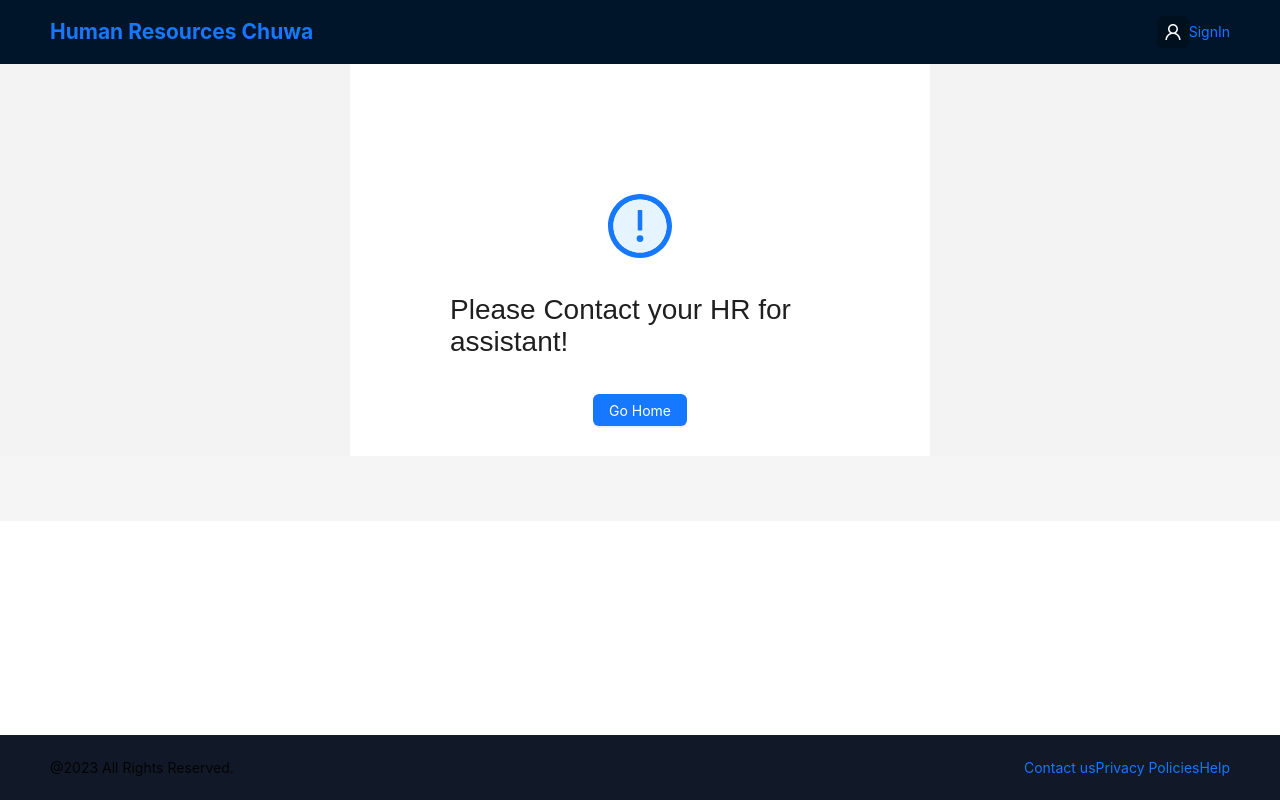
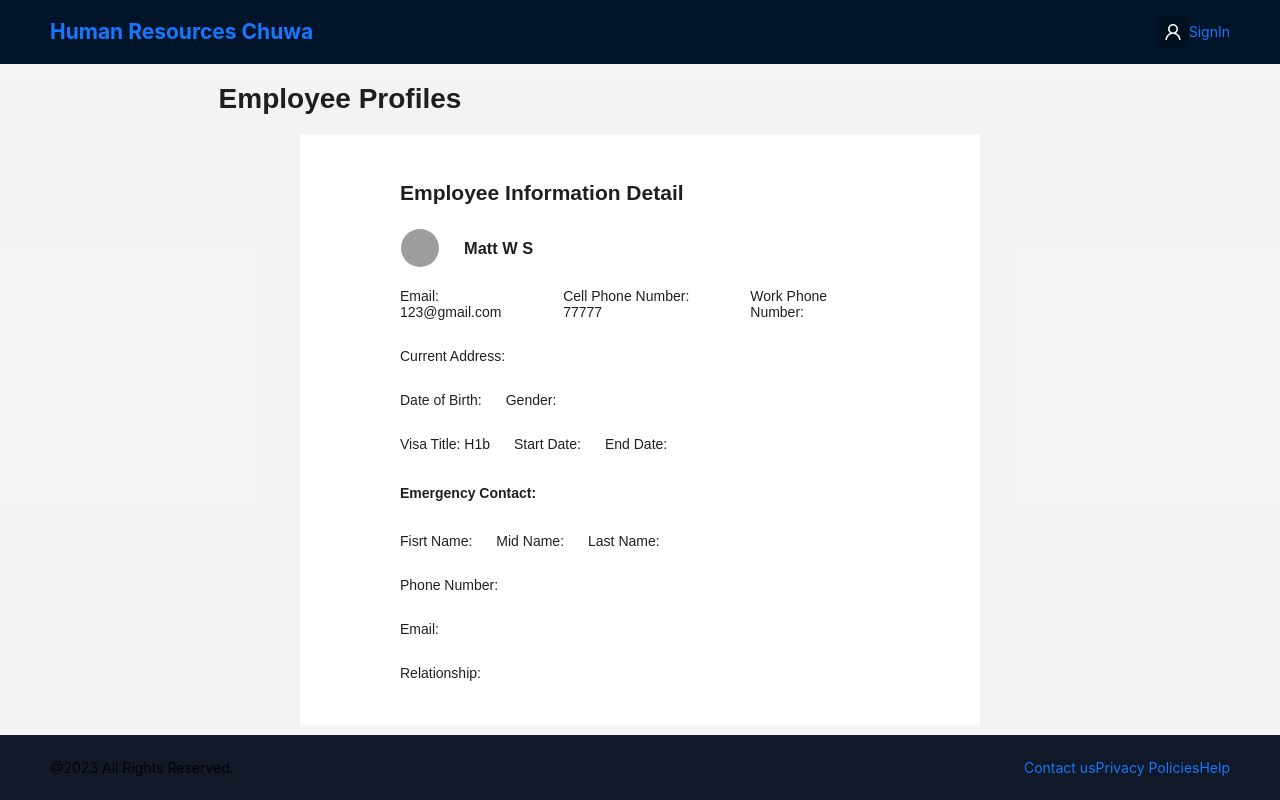
Before and after one commit to xz3426/employee-management-system, a React (Create React App) app: page /employee/profileDetail in a window 1280 px wide. Built offline with nearby package versions, Linux system fonts and the light colour scheme; grey boxes are pictures that could not be loaded.

Commit message:
Employee List

```diff
--- a/src/App.js
+++ b/src/App.js
@@ -17,6 +17,8 @@ import OnboardingForm from "./Components/OnboardingForm";
 import Employee from "./pages/Employee";
 import VisaStatus from "./pages/Employee/VisaStatus";
 import PersonalInfo from "./pages/Employee/PersonalInfo";
+import AllEmployeeProfiles from "./pages/HR/AllEmployeeProfiles";
+import EntireProfile from "./pages/HR/EntireProfile";
 
 const { Header, Footer, Content } = Layout;
 
@@ -41,6 +43,11 @@ function App() {
             <Route path="employee/visaStatus" element={<VisaStatus />} />
             <Route path="employee/personalInfo" element={<PersonalInfo />} />
             <Route path="onboarding" element={<OnboardingForm />} />
+            <Route path="allEmployeeProfiles" element={<AllEmployeeProfiles />} />
+
+            <Route path="employee/profileDetail" element={<EntireProfile />} />
+
+
 
             <Route path="*" element={<Error />} />
           </Routes>
--- a/src/app/userSlice.js
+++ b/src/app/userSlice.js
@@ -1,5 +1,5 @@
 import { createSlice, createAsyncThunk } from "@reduxjs/toolkit";
-import { signIn, signUp } from "services/auth";
+import { signIn, signUp, fetchAllUsers, searchUsers } from "services/auth";
 import { addError, removeError } from "./errorSlice";
 
 export const initialState = {
@@ -38,6 +38,25 @@ export const signUpUser = createAsyncThunk(
     }
   }
 );
+
+export const searchEmployeesAction = createAsyncThunk(
+  "currentUser/searchEmployeesAction",
+  async (key, thunkAPI) => {
+    try {
+      if (key === "") {
+        return await fetchAllUsers();
+      }
+      const users = await searchUsers(key);
+      thunkAPI.dispatch(removeError());
+      return users;
+    } catch (error) {
+      const { message } = error;
+      thunkAPI.dispatch(addError(message));
+      return thunkAPI.rejectWithValue(message);
+    }
+  }
+);
+
 
 const currentUserSlice = createSlice({
   name: "currentUser",
--- /dev/null
+++ b/src/pages/HR/AllEmployeeProfiles/index.js
@@ -0,0 +1,125 @@
+import React, { useEffect, useState } from "react";
+import { useDispatch, useSelector } from "react-redux";
+import useAuth from "hooks/useAuth";
+import { Layout, Input, Avatar, List } from "antd";
+import { useNavigate, useParams } from "react-router-dom";
+import { getUserDetailById, fetchAllUsers } from "services/auth";
+import { searchEmployeesAction } from "app/userSlice";
+
+const { Content } = Layout;
+const { Search } = Input;
+
+const title = {
+  textAlign: "center",
+  fontFamily: "Arial, sans-serif",
+  marginLeft: "-500px",
+};
+
+const container = {
+  backgroundColor: "white",
+  display: "flex",
+  flexDirection: "column",
+  marginLeft: "350px",
+  marginRight: "350px",
+  padding: "30px 100px",
+  fontFamily: "Arial, sans-serif",
+};
+
+const test = [
+  {
+    firstName: "Daniel",
+    midName: "",
+    lastName: "Y",
+    workTitle:"OPT",
+    profileImageUrl:
+      "https://resizing.flixster.com/vBWiDcDQTn4xMwg6Llmlcvzbwwk=/218x280/v2/https://resizing.flixster.com/-XZAfHZM39UwaGJIFWKAE8fS0ak=/v3/t/assets/528854_v9_bb.jpg",
+    cellPhone: "123456",
+    email: "123@gmail.com",
+  },
+  {
+    firstName: "Matt",
+    midName: "Will",
+    lastName: "S",
+    workTitle:"H1b",
+    profileImageUrl:
+      "https://resizing.flixster.com/vBWiDcDQTn4xMwg6Llmlcvzbwwk=/218x280/v2/https://resizing.flixster.com/-XZAfHZM39UwaGJIFWKAE8fS0ak=/v3/t/assets/528854_v9_bb.jpg",
+    cellPhone: "77777",
+    email: "123@gmail.com",
+  },
+  {
+    firstName: "Nate",
+    midName: "Tom",
+    lastName: "X",
+    workTitle:"F1",
+    profileImageUrl:
+      "https://resizing.flixster.com/vBWiDcDQTn4xMwg6Llmlcvzbwwk=/218x280/v2/https://resizing.flixster.com/-XZAfHZM39UwaGJIFWKAE8fS0ak=/v3/t/assets/528854_v9_bb.jpg",
+    cellPhone: "17171",
+    email: "123@gmail.com",
+  },
+];
+
+const AllEmployeeProfiles = () => {
+  const { id } = useParams();
+
+  const [isLoading, setIsLoading] = useState(false);
+  const [users, setUsers] = useState(test);
+  const [selectedUserId, setSelectedUserId] = useState(null);
+  const navigate = useNavigate();
+  const dispatch = useDispatch();
+
+  useEffect(() => {
+    async function fetchData() {
+      const response = await fetchAllUsers();
+      setUsers(response);
+      setIsLoading(false);
+    }
+    // fetchData();
+  }, []);
+
+
+  return (
+    <Content>
+      <div style={{ backgroundColor: "#f5f3f38f" }}>
+        <h1 style={title}>Employee Profiles</h1>
+        <div style={container}>
+          <h3>Employee Information List</h3>
+          <p>Search an employee: </p>
+          <Search
+            placeholder="Search"
+            allowClear
+            enterButton="Search"
+            size="small"
+            style={{ width: "50%" }}
+            onSearch={(value) => {
+              dispatch(searchEmployeesAction(value));
+            }}
+          />
+          {!isLoading && (
+            <List
+              itemLayout="horizontal"
+              dataSource={users}
+              renderItem={(item) => (
+                <List.Item onClick={() => navigate(`employee/profileDetail/${item._id}`)}>
+                  <List.Item.Meta
+                    avatar={<Avatar src={item.profileImageUrl} />}
+                    title={ item.firstName + " " + item.midName + " " + item.lastName }
+                    description={
+                      <>
+                        <p>Work Authorization Title: {item.workTitle} </p>
+                        <p>Phone: {item.cellPhone} </p>
+                        <p>Email: {item.email} </p>
+                      </>
+
+                    }
+                  />
+                </List.Item>
+              )}
+            />
+          )}
+        </div>
+      </div>
+    </Content>
+  );
+};
+
+export default AllEmployeeProfiles;
--- /dev/null
+++ b/src/pages/HR/EntireProfile/index.js
@@ -0,0 +1,99 @@
+import React, { useEffect, useState } from "react";
+import { useDispatch, useSelector } from "react-redux";
+import useAuth from "hooks/useAuth";
+import { Button, Select, Form, Layout, Input, Avatar, List, Space } from "antd";
+import { useNavigate, useParams } from "react-router-dom";
+import { getUserDetailById, fetchAllUsers } from "services/auth";
+import { searchEmployeesAction } from "app/userSlice";
+
+const { Content } = Layout;
+const { Search } = Input;
+
+const title = {
+  textAlign: "center",
+  fontFamily: "Arial, sans-serif",
+  marginLeft: "-600px",
+};
+
+const container = {
+  backgroundColor: "white",
+  display: "flex",
+  flexDirection: "column",
+  marginLeft: "300px",
+  marginRight: "300px",
+  padding: "30px 100px",
+  fontFamily: "Arial, sans-serif",
+};
+
+const test = {
+  firstName: "Matt",
+  midName: "W",
+  lastName: "S",
+  workTitle: "H1b",
+  profileImageUrl:
+    "https://resizing.flixster.com/vBWiDcDQTn4xMwg6Llmlcvzbwwk=/218x280/v2/https://resizing.flixster.com/-XZAfHZM39UwaGJIFWKAE8fS0ak=/v3/t/assets/528854_v9_bb.jpg",
+  cellPhone: "77777",
+  email: "123@gmail.com",
+};
+
+const EntireProfile = () => {
+  const { id } = useParams();
+
+  const [isLoading, setIsLoading] = useState(false);
+  const [user, setUser] = useState(test);
+
+  useEffect(() => {
+    async function fetchData() {
+      const response = await getUserDetailById(id);
+      setUser(response);
+      setIsLoading(false);
+    }
+    // fetchData();
+  }, []);
+
+  return (
+    <Content>
+      <div style={{ backgroundColor: "#f5f3f38f" }}>
+        <h1 style={title}>Employee Profiles</h1>
+        {!isLoading && (
+          <div style={container}>
+            <h2>Employee Information Detail</h2>
+            <Space size="large">
+              <Avatar size="large" src={user.profileImageUrl}></Avatar>
+              <h3> {user.firstName + " " + user.midName + " " + user.lastName}</h3>
+            </Space>
+
+            <Space size="large">
+              <p> Email: {user.email }</p>
+              <p> Cell Phone Number: {user.cellPhone }</p>
+              <p> Work Phone Number: {user.workPhone }</p>
+            </Space>
+            <p>Current Address: {user.address}</p>
+            <Space size="large">
+              <p> Date of Birth: {user.birth }</p>
+              <p> Gender: {user.gender }</p>
+            </Space>
+            <Space size="large">
+              <p> Visa Title: {user.workTitle }</p>
+              <p> Start Date: {user.startDate }</p>
+              <p> End Date: {user.endDate }</p>
+            </Space>
+
+            <h4>Emergency Contact:</h4>
+            <Space size="large">
+              <p> Fisrt Name: {user.birth }</p>
+              <p> Mid Name: {user.gender }</p>
+              <p> Last Name: {user.gender }</p>
+            </Space>
+            <p> Phone Number: {user.birth }</p>
+            <p> Email: {user.birth }</p>
+            <p> Relationship: {user.birth }</p>
+
+          </div>
+        )}
+      </div>
+    </Content>
+  );
+};
+
+export default EntireProfile;
--- a/src/services/auth.js
+++ b/src/services/auth.js
@@ -54,3 +54,17 @@ export const getUserApplicationStatus = async (id) => {
     method: "GET",
   });
 };
+
+export const fetchAllUsers = async () => {
+  return await apiCall({
+    url: `/api/auth/users`,
+    method: "GET",
+  });
+};
+
+export const searchUsers = async (key) => {
+  return await apiCall({
+    url: `/api/auth/search/${key}`,
+    method: "GET",
+  });
+};
```
Also changed, not shown: 2 other files (tests, documents, lock files or other folders).
